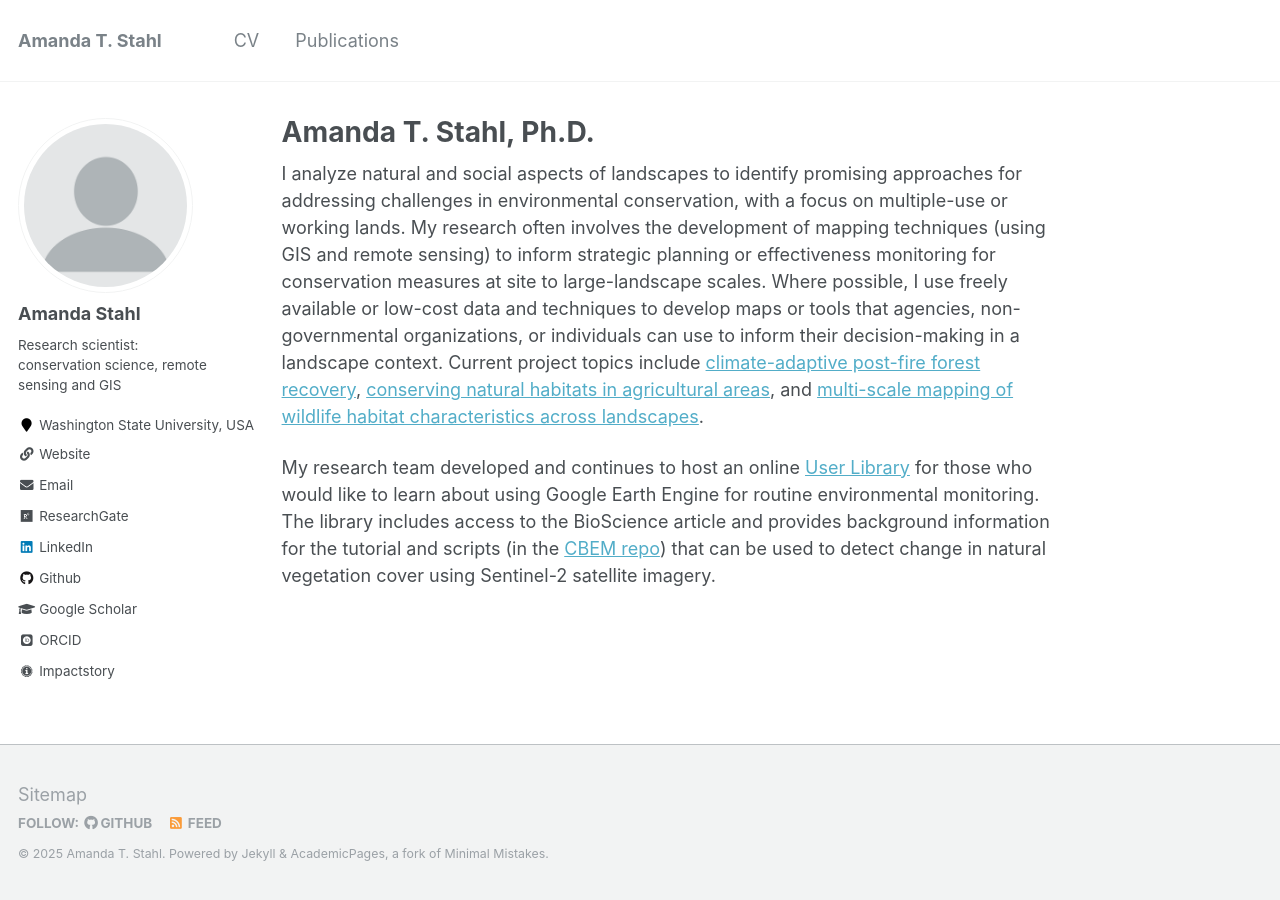
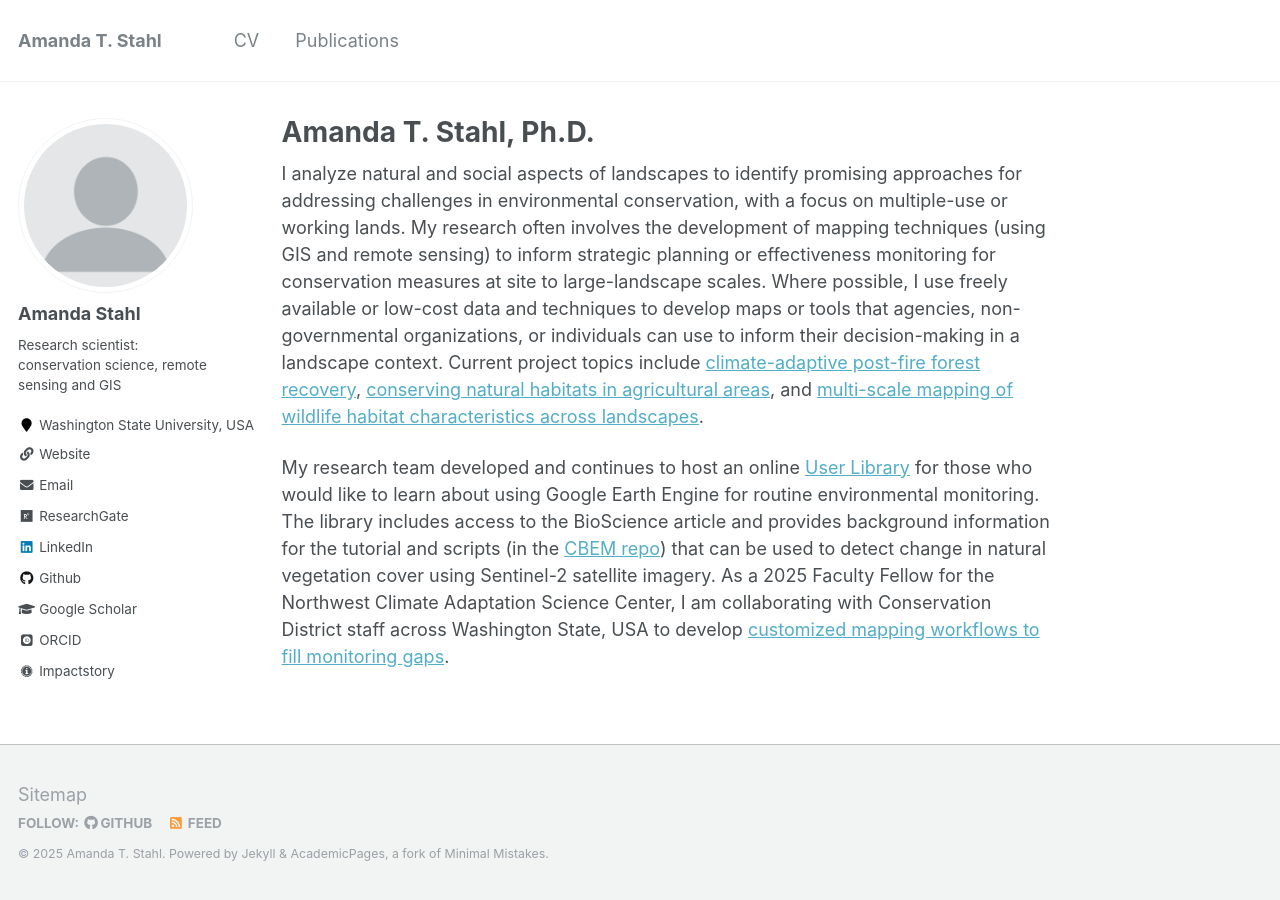
Before and after one commit to ATStahl/ATSpages, a Jekyll site: the page built from _pages/about.md, in a window 1280 px wide. Built offline with Jekyll 4.4.1, drawn with Linux system fonts in a browser that asks for light colours; some web fonts are replaced.

Commit message:
Update about.md
Faculty Fellowship added

```diff
--- a/_pages/about.md
+++ b/_pages/about.md
@@ -10,4 +10,4 @@ redirect_from:
 
 I analyze natural and social aspects of landscapes to identify promising approaches for addressing challenges in environmental conservation, with a focus on multiple-use or working lands. My research often involves the development of mapping techniques (using GIS and remote sensing) to inform strategic planning or effectiveness monitoring for conservation measures at site to large-landscape scales. Where possible, I use freely available or low-cost data and techniques to develop maps or tools that agencies, non-governmental organizations, or individuals can use to inform their decision-making in a landscape context. Current project topics include <a href="https://environment.wsu.edu/post-fire-management/">climate-adaptive post-fire forest recovery</a>, <a href="https://ecologyandsociety.org/vol28/iss1/art42/">conserving natural habitats in agricultural areas</a>, and <a href="https://drive.google.com/file/d/1FRgmRMotmPzn6W5eKy9t6iyE7VvCn-pE/view?usp=drive_link">multi-scale mapping of wildlife habitat characteristics across landscapes</a>.
 
-My research team developed and continues to host an online <a href="https://labs.wsu.edu/ecology/research-projects/cbem-user-library/">User Library</a> for those who would like to learn about using Google Earth Engine for routine environmental monitoring. The library includes access to the BioScience article and provides background information for the tutorial and scripts (in the <a href="https://github.com/ATStahl/CBEM">CBEM repo</a>) that can be used to detect change in natural vegetation cover using Sentinel-2 satellite imagery.
+My research team developed and continues to host an online <a href="https://labs.wsu.edu/ecology/research-projects/cbem-user-library/">User Library</a> for those who would like to learn about using Google Earth Engine for routine environmental monitoring. The library includes access to the BioScience article and provides background information for the tutorial and scripts (in the <a href="https://github.com/ATStahl/CBEM">CBEM repo</a>) that can be used to detect change in natural vegetation cover using Sentinel-2 satellite imagery. As a 2025 Faculty Fellow for the Northwest Climate Adaptation Science Center, I am collaborating with Conservation District staff across Washington State, USA to develop <a href="https://nwcasc.uw.edu/science/project/building-capacity-to-track-ecosystem-health-across-washington-state-in-a-changing-climate/">customized mapping workflows to fill monitoring gaps</a>.
```
